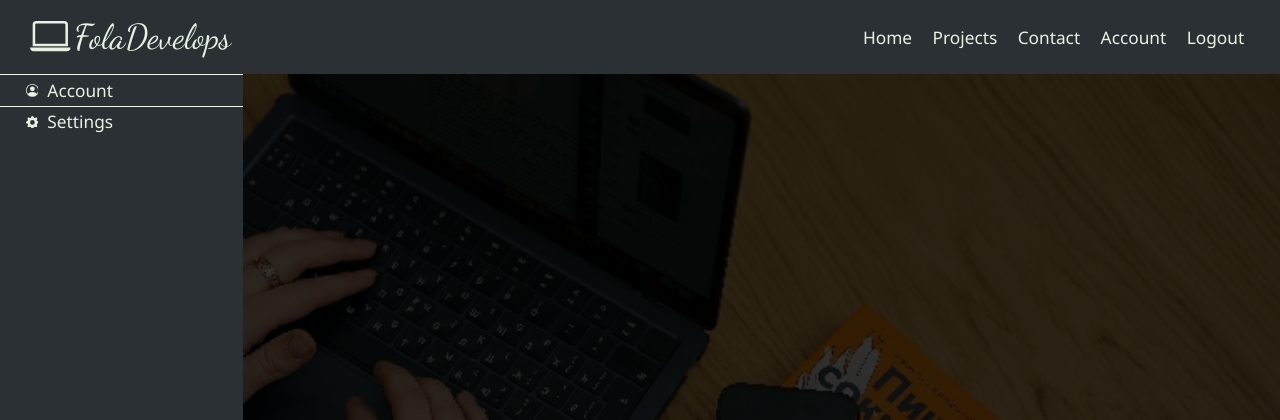
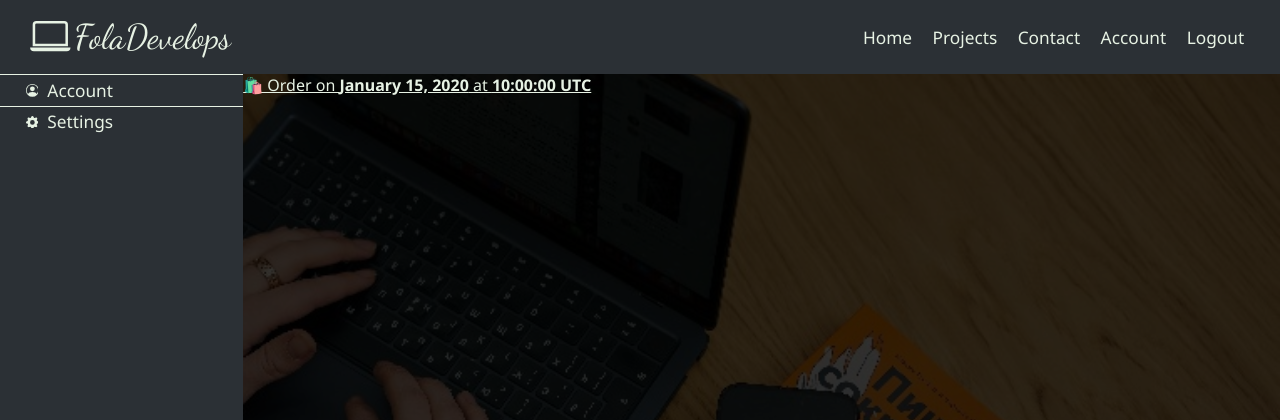
Before and after one commit to folajimiabolade/fola-develops, a Flask app: page /orders in a window 1280 px wide. Shown: the top 420 px of the page. Run offline with Flask 3, Linux system fonts and the light colour scheme; a user stored in the database is signed in; tables that the repository leaves empty hold one stand-in row (values such as "Sample post"); some libraries are stand-ins or nearby versions; some web fonts are replaced.

Commit message:
finish initial e-commerce, next is categories

```diff
--- a/main.py
+++ b/main.py
@@ -884,7 +884,39 @@ def checkout():
 
 @app.route("/orders")
 def orders():
-    return render_template("orders.html", page_name="orders")
+    order_points = (
+        db.session.query(Order.datetime)  #, func.count(CartProduct.item_id)
+        .filter(Order.user_id == current_user.id)
+        .group_by(Order.datetime).all()
+    )
+    print(order_points)
+    return render_template("orders.html", order_points=order_points, page_name="orders")
+
+@app.route("/order/<order_point>")
+
+
+def order(order_point):
+    order_instance = datetime.fromisoformat(order_point)
+    orders = db.session.query(Order).filter(Order.datetime == order_instance).all()
+    items_details = (
+        db.session.query(Order.item_id, func.count(Order.item_id))
+        .filter(Order.user_id == current_user.id, Order.datetime == order_instance)
+        .group_by(Order.item_id).all()
+    )
+    orders = [{"item_id": value, "quantity": frequency} for value, frequency in items_details]
+    items = db.session.execute(db.select(Item).order_by(Item.id)).scalars().all()
+    total_price = 0
+    for item in items:
+        for order in orders:
+            if item.id == order["item_id"]:
+                total_price += (item.price * order["quantity"])
+    return render_template(
+        "order.html",
+        orders=orders,
+        items=items,
+        total_price=total_price,
+        page_name="order"
+        )
 
 
 if __name__ == "__main__":
--- a/static/js/script.js
+++ b/static/js/script.js
@@ -234,7 +234,7 @@ $("input.upload-photo").change(function () {
 document.addEventListener("DOMContentLoaded", () => {
     const pageName = document.querySelector('meta[name="page-name"]').getAttribute("content");
 
-    if (pageName === "store" || "cart" || "item" || "checkout" || "orders") {
+    if (pageName === "store" || "cart" || "item" || "checkout" || "orders" || "order") {
         fetch("/load-store/api")
         .then(response => response.json())
         .then(function(data)  {
--- a/templates/orders.html
+++ b/templates/orders.html
@@ -7,7 +7,14 @@
 {% endblock %}
 
 {% block user_body %}
-
+    <div class="orders">
+        {% for order_point in order_points %}
+            <div class="order">
+                <a class="text order" href="{{ url_for('order', order_point=order_point.datetime.isoformat()) }}">🛍️ Order on <b>{{ order_point.datetime.strftime("%B %d, %Y") }}</b> at <b>{{ order_point.datetime.strftime("%H:%M:%S UTC") }}</b></a>
+                <!-- <b>August 09, 2025</b> at <b>23:05:04</b> -->
+            </div>
+        {% endfor %}
+    </div>
 
     <a class="cart-holder" href="{{ url_for('cart') }}">
         <div class="item-count">
```
Also changed, not shown: static/css/style.css (+41 -0 lines), templates/order.html (added, +55 -0 lines).
